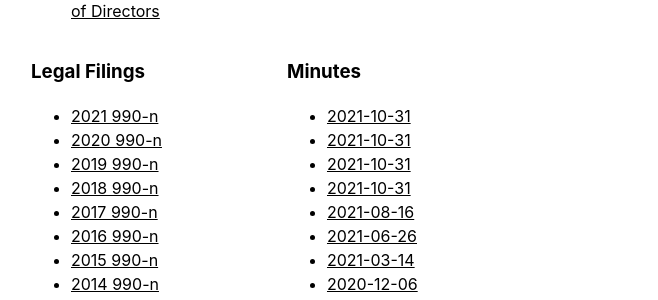
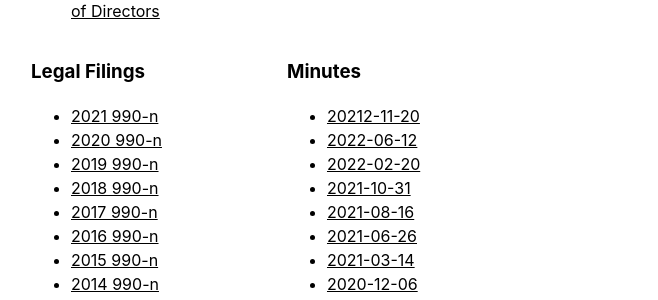
Before and after one commit to ahsef/ahsef.github.io, a Jekyll site: the page built from _pages/about.html, in a window 1280 px wide and 900 px high, scrolled down 2691 px. Shown: the part 154-454 px from the top of the window, without its empty margins (241-899 px from the left). Built offline with Jekyll 4.4.1, drawn with Linux system fonts in a browser that asks for light colours.

Commit message:
Update about.html

```diff
--- a/_pages/about.html
+++ b/_pages/about.html
@@ -273,9 +273,9 @@ Form 3:
     <div class="w3-container w3-third">
         <h3>Minutes</h3>
         <ul>
-		<li><a href="/minutes/20221120.pdf">2021-10-31</a></li>
-		<li><a href="/minutes/2020612.pdf">2021-10-31</a></li>
-		<li><a href="/minutes/20220220.pdf">2021-10-31</a></li>
+		<li><a href="/minutes/20221120.pdf">20212-11-20</a></li>
+		<li><a href="/minutes/2022612.pdf">2022-06-12</a></li>
+		<li><a href="/minutes/20220220.pdf">2022-02-20</a></li>
 		<li><a href="/minutes/20211031.pdf">2021-10-31</a></li>
 		<li><a href="/minutes/20210816.pdf">2021-08-16</a></li>
             <li><a href="/minutes/20210626.pdf">2021-06-26</a></li>
```
